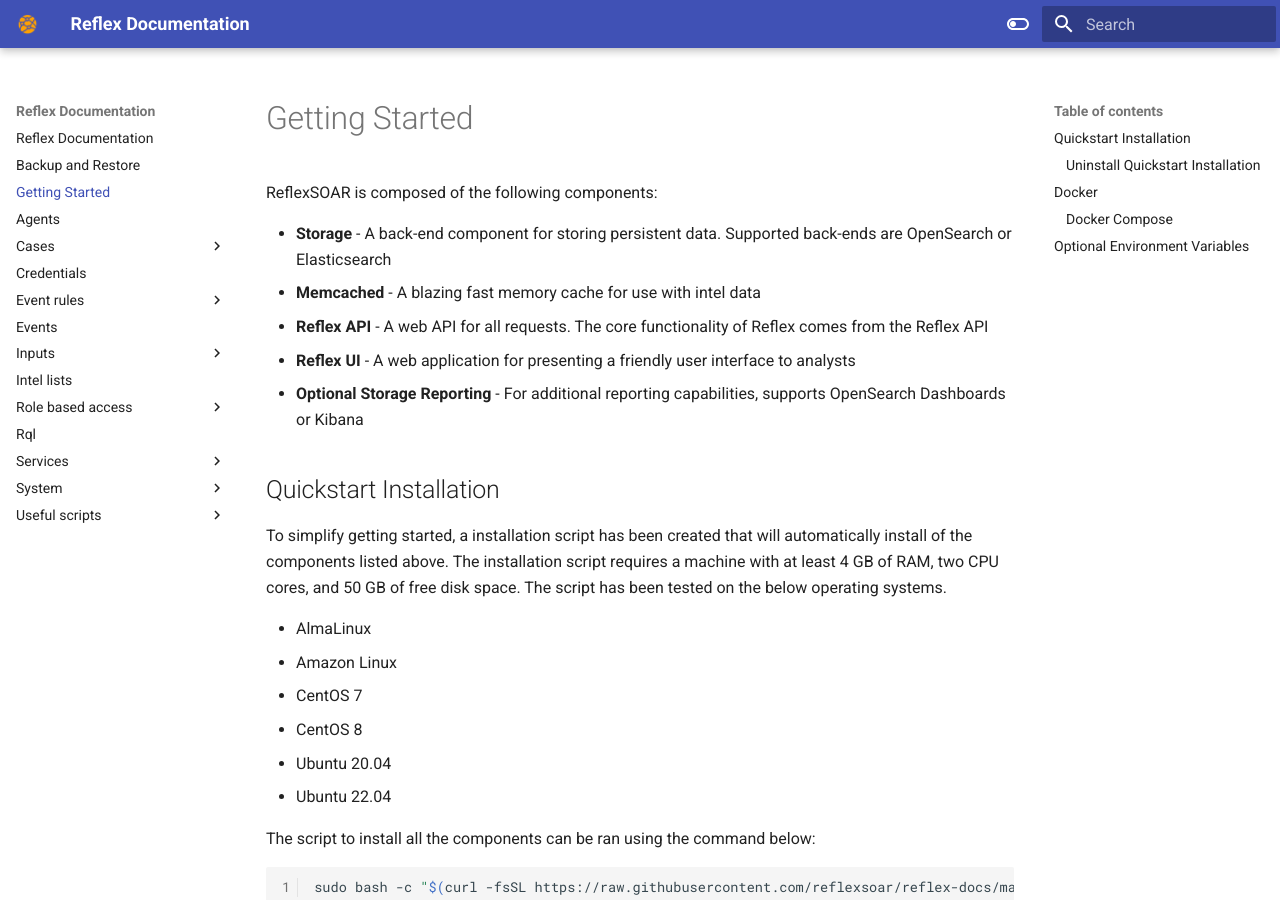
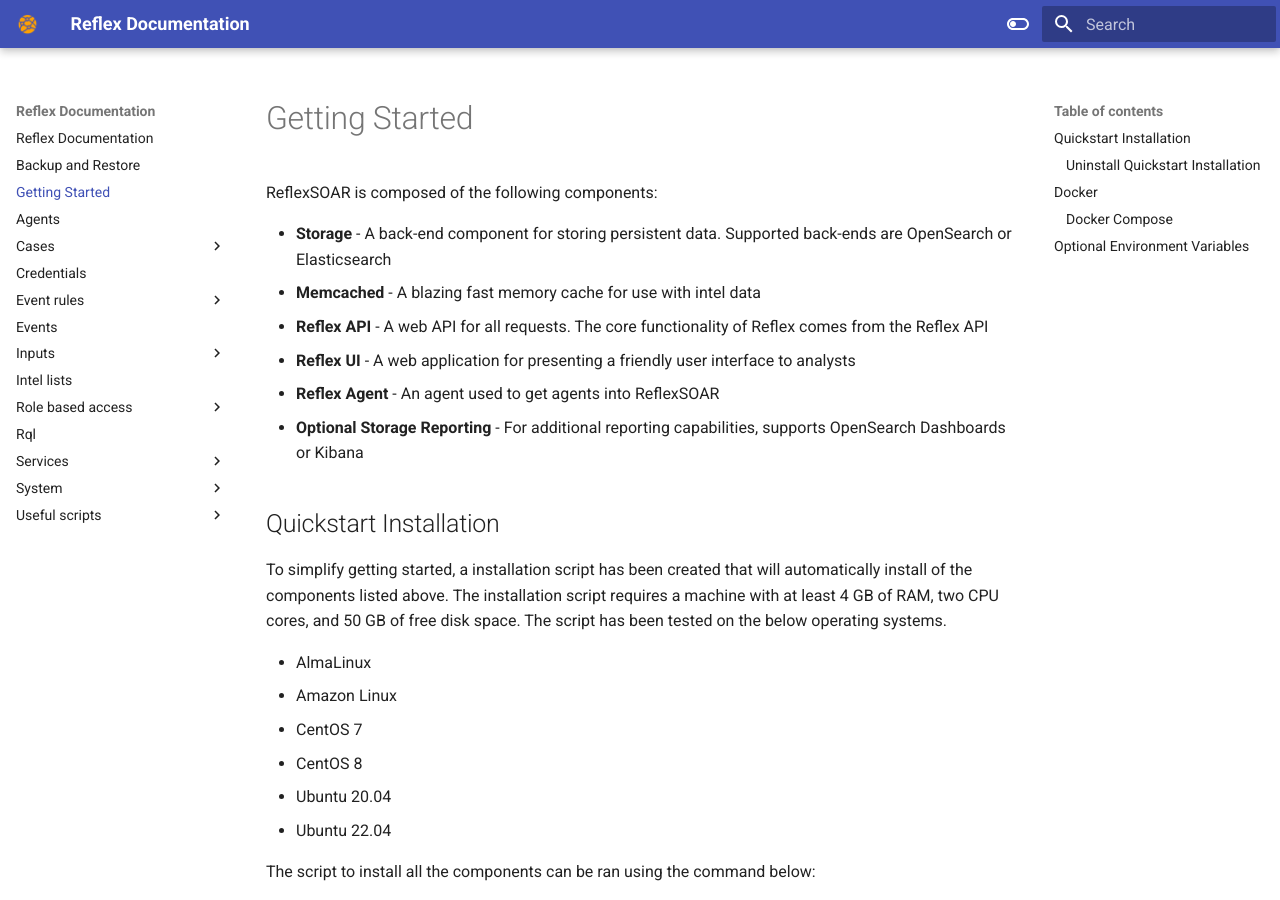
Before and after one commit to reflexsoar/reflex-docs, an MkDocs documentation site: the page built from docs/getting-started.md, in a window 1280 px wide and 900 px high. Built offline with MkDocs 1.6.1 and Material for MkDocs 9.7.7, drawn with Linux system fonts in a browser that asks for light colours.

Commit message:
Update getting-started.md

```diff
--- a/docs/getting-started.md
+++ b/docs/getting-started.md
@@ -6,6 +6,7 @@
 - **Memcached** - A blazing fast memory cache for use with intel data
 - **Reflex API** - A web API for all requests. The core functionality of Reflex comes from the Reflex API
 - **Reflex UI** - A web application for presenting a friendly user interface to analysts
+- **Reflex Agent** - An agent used to get agents into ReflexSOAR
 - **Optional Storage Reporting** - For additional reporting capabilities, supports OpenSearch Dashboards or Kibana
 
 ## Quickstart Installation
```
